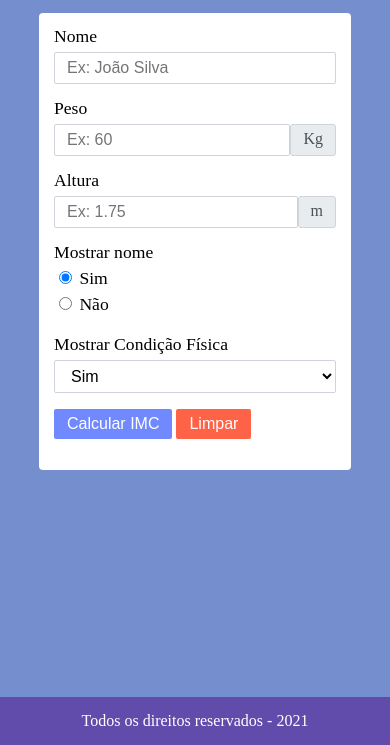
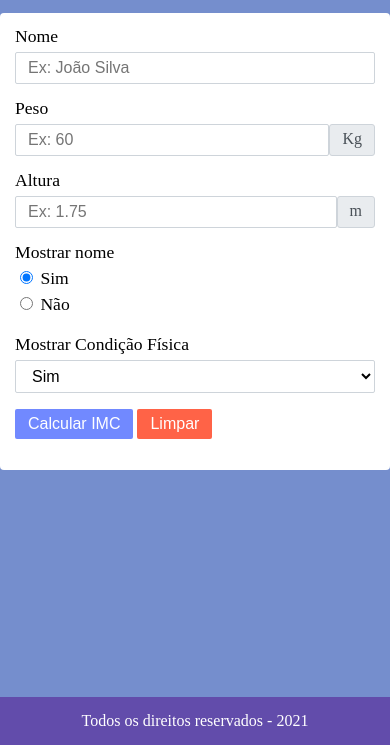
Before and after one commit to ddiegolemos/minha-calculadora-imc, a plain HTML site: page index.html in a window 390 px wide. Shown: the part 99-844 px from the top of the page. Drawn offline with Linux system fonts and the light colour scheme.

Commit message:
alteracao da resoluca

```diff
--- a/css/home.css
+++ b/css/home.css
@@ -135,8 +135,8 @@ label {
   font-size: 110%;
 }
 
-@media only screen and (max-width: 980px) {
+@media only screen and (max-width: 950px) {
   .form-wraper {
-    width: 80%;
+    width: 100%;
   }
 }
```
